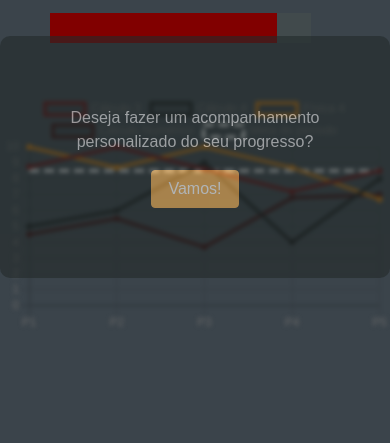
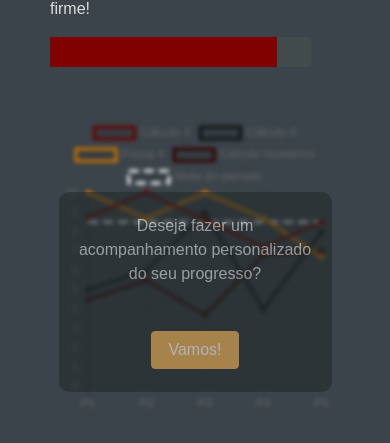
Before and after one commit to lupus-magnus/proactivex, a plain HTML site: page index.html in a window 390 px wide. Shown: the part 783-1226 px from the top of the page. After the commit the page ends 1200 px from the top, so only its background shows below. Drawn offline with nearby package versions, Linux system fonts and the light colour scheme; a script that the page names is missing.

Commit message:
atualizei a responsividade do grafico, finalmente.

```diff
--- a/index.html
+++ b/index.html
@@ -25,7 +25,7 @@
                 </div>
 
                 <div class="col-md-8 my-auto">
-                    <h1 class="display-3">Maestro X</h1>
+                    <h1 class="display-3">Maestro X</h1><br>
                     <p class="lead">o seu aplicativo de acompanhamento do período...</p>
                 </div>
             </div>
@@ -72,12 +72,13 @@
             </div>
         </form>
     </div>
-    <div id="container" class="svg-container">
-        <canvas id="myChart" class='blurred' width="400" height="250" role='img'></canvas>
-            <div id='convite' class='container align-middle'>
-                <p>Deseja fazer um acompanhamento personalizado do seu progresso?</p>
-                <button type='button' id='letsGo' class='btn btn-warning'>Vamos!</button>
-    </div>
+    <div id="container"> <!--class="svg-container" -->
+        <canvas id="myChart" class='blurred' height="250px" role='img'></canvas>
+            <div id='convite' class='container align-middle d-flex flex-column align-items-center'>
+                <p class='my-auto'>Deseja fazer um acompanhamento personalizado do seu progresso?</p>
+                <button type='button' id='letsGo' class='btn btn-warning my-auto'>Vamos!</button>
+            </div>
+        </div>
     </div>
     <script src="script.js"></script>
 
--- a/script.js
+++ b/script.js
@@ -102,7 +102,8 @@ var myChart = new Chart(ctx, {
     ]
   },
   options: {
-
+    maintainAspectRatio: false,
+    responsive: true,
     scales: {
       yAxes: [{
         ticks: {
--- a/styles.css
+++ b/styles.css
@@ -47,15 +47,47 @@ body{
 /* Seção de gráficos */
 @media(min-width: 500px){
     #container{
+        height:400px !important;
         width: 70vw;
         margin: auto;
     }
+    #convite{
+        z-index: 1050;
+        min-height: 300px !important;
+        margin: auto;
+        background-color:#232b2b;
+        border-radius: 10px;
+        opacity: 0.6;
+        text-align: center;
+        top: -350px !important;
+    }
 }
+
+@media(max-width: 500px){
+    #container{
+        height:300px !important;
+        width: 70vw;
+        margin: auto;
+    }
+
+
+    #convite{
+        z-index: 1050;
+        min-height: 200px;
+        margin: auto;
+        background-color:#232b2b;
+        border-radius: 10px;
+        opacity: 0.6;
+        text-align: center;
+        top: -225px;
+    }
+}
+
 #myChart{
     position: relative;
     /* vertical-align: middle; */
     text-align: center;
-    height: 0px;
+    height: 250px;
 }
 
 .blurred{
@@ -64,16 +96,7 @@ body{
 .row{
     margin: 15px;
 }
-#convite{
-    z-index: 1050;
-    padding: 70px;
-    margin: auto;
-    background-color:#232b2b;
-    border-radius: 10px;
-    opacity: 0.6;
-    text-align: center;
-    top: -300px;
-}
+
 
 #myForm{
     text-align: center;
```
Lines whose indentation alone changed are shown as unchanged.
